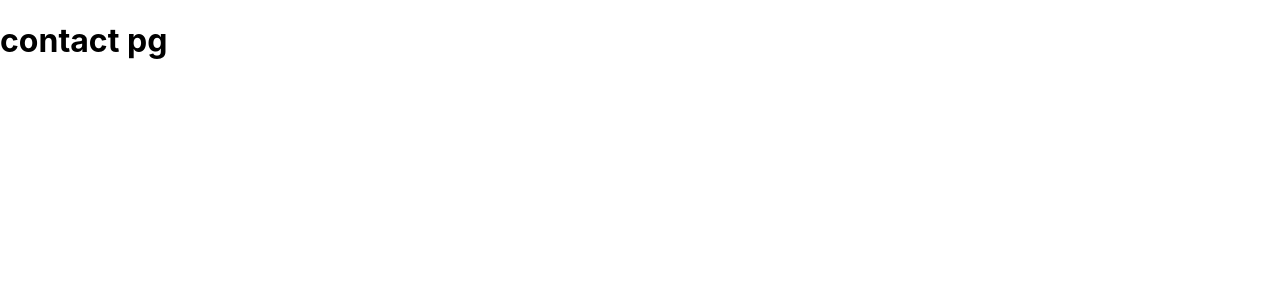
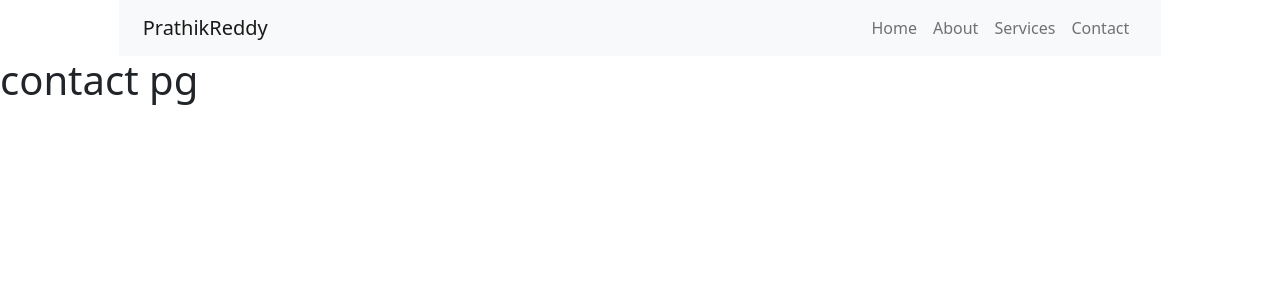
Before and after one commit to Prathik-reddy/React-Business, a React (Create React App) app: page /contact in a window 1280 px wide. Shown: the top 300 px of the page. Built offline with nearby package versions, Linux system fonts and the light colour scheme.

Commit message:
added navbar

```diff
--- a/src/App.js
+++ b/src/App.js
@@ -1,12 +1,16 @@
 import { Redirect, Route, Switch } from 'react-router';
+import "../node_modules/bootstrap/dist/css/bootstrap.min.css";
+import "../node_modules/bootstrap/dist/js/bootstrap.bundle";
 import './App.css';
 import Home from './Home';
 import About from './About';
 import Services from './Services';
-import Contact from './Contact'
+import Contact from './Contact';
+import Navbar from './components/Navbar';
 const  App = ()=> {
   return (
     <>
+    <Navbar/>
     <Switch>
       <Route exact path = "/" component = {Home}/>
       <Route exact path = "/about" component = {About}/>
--- /dev/null
+++ b/src/components/Navbar.jsx
@@ -0,0 +1,39 @@
+import React from 'react'
+import { NavLink } from 'react-router-dom';
+
+const Navbar = () => {
+    return (
+        <div className="container-fluid nav-bg">
+            <div className="row">
+                <div className="col-10 mx-auto">
+                    <nav className="navbar navbar-expand-lg navbar-light bg-light">
+                        <div className="container-fluid">
+                           <NavLink exact  className="navbar-brand" to = "/">PrathikReddy</NavLink>
+                            <button className="navbar-toggler" type="button" data-bs-toggle="collapse" data-bs-target="#navbarSupportedContent" aria-controls="navbarSupportedContent" aria-expanded="false" aria-label="Toggle navigation">
+                                <span className="navbar-toggler-icon"></span>
+                            </button>
+                            <div className="collapse navbar-collapse" id="navbarSupportedContent">
+                                <ul className="navbar-nav ms-auto mb-2 mb-lg-0">
+                                    <li className="nav-item">
+                                       <NavLink exact activeClassName = "menu_active" className="nav-link" aria-current="page" to = "/">Home</NavLink>
+                                    </li>
+                                    <li className="nav-item">
+                                       <NavLink exact activeClassName = "menu_active" className="nav-link" to = "/about">About</NavLink>
+                                    </li>
+                                    <li className="nav-item">
+                                       <NavLink exact activeClassName = "menu_active" className="nav-link" to = "/service">Services</NavLink>
+                                    </li>
+                                    <li className="nav-item">
+                                       <NavLink exact activeClassName = "menu_active" className="nav-link" to = "/contact">Contact</NavLink>
+                                    </li>
+                                </ul>
+                            </div>
+                        </div>
+                    </nav>
+                </div>
+            </div>
+        </div>
+    )
+}
+
+export default Navbar;
```
